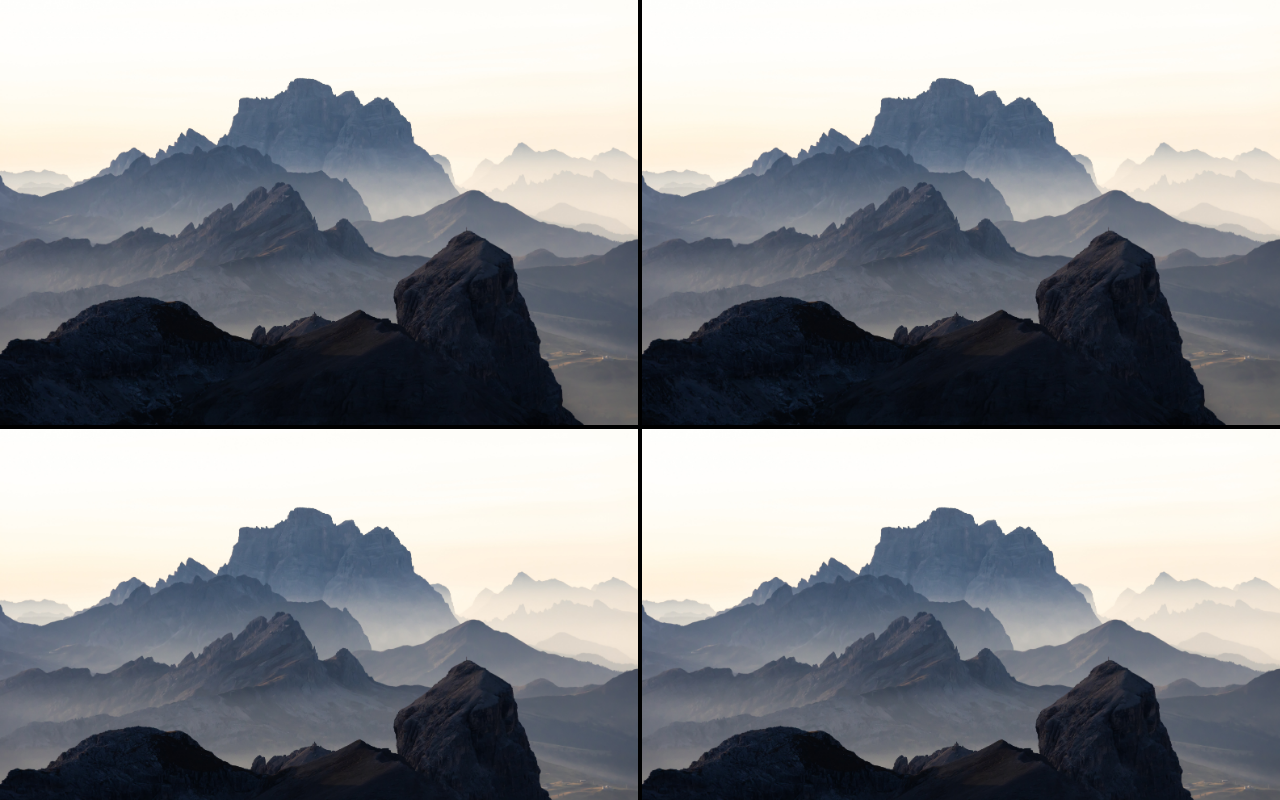
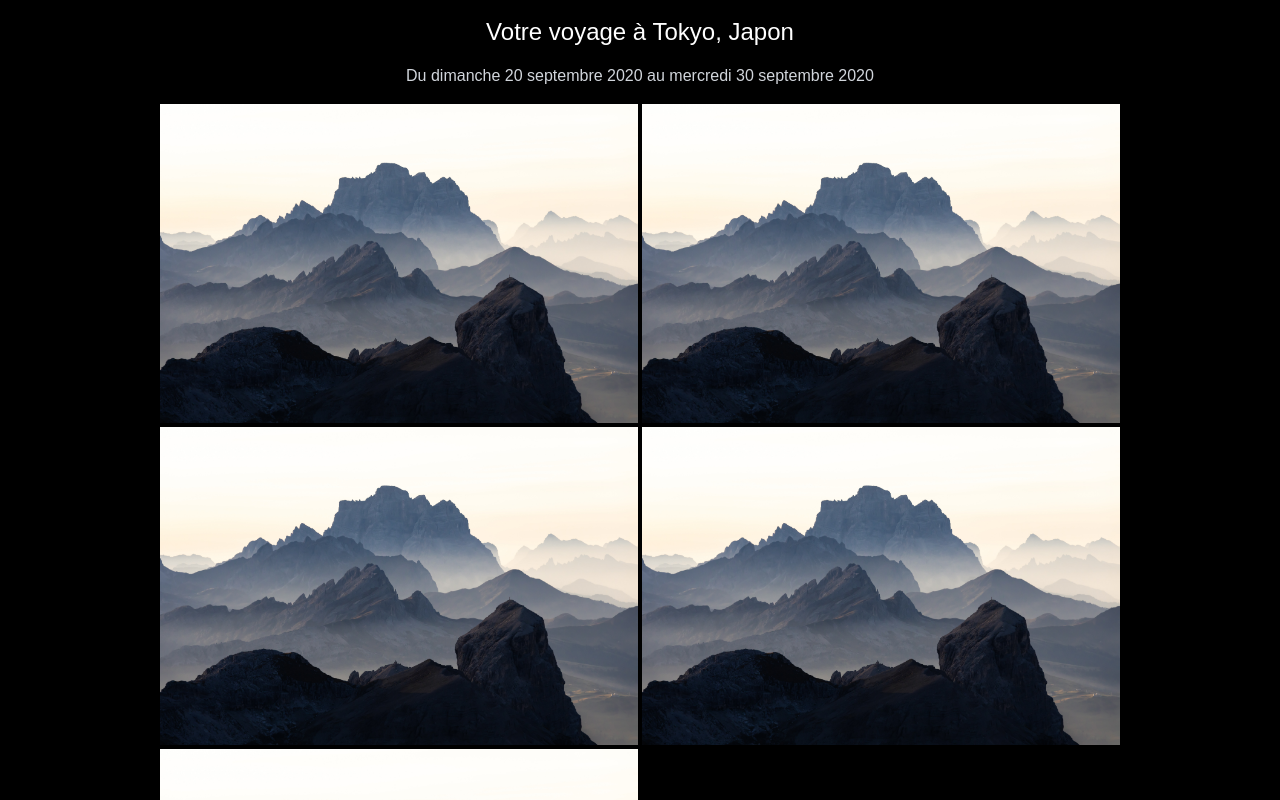
Before and after one commit to la-guirlande/voya-frontend, a React (Create React App) app: page / in a window 1280 px wide. Shown: the top 800 px of the page. Built offline with nearby package versions, Linux system fonts and the light colour scheme.

Commit message:
Add date props

```diff
--- a/src/App.tsx
+++ b/src/App.tsx
@@ -2,9 +2,13 @@ import React from 'react';
 import GalleryPage from './pages/gallery-page';
 
 function App() {
+
+  const startDate = new Date(Date.UTC(2020, 8, 20, 0, 0, 0));
+  const endDate = new Date(Date.UTC(2020, 8, 30, 3, 0, 0));
+
   return (
     <div className="App">
-      <GalleryPage />
+      <GalleryPage city="Tokyo" country="Japon" startDate={startDate} endDate={endDate}  />
     </div>
   );
 }
--- a/src/pages/gallery-page.tsx
+++ b/src/pages/gallery-page.tsx
@@ -1,7 +1,14 @@
 import React from 'react'
 import Gallery from '../components/Gallery/gallery'
 
-const GalleryPage = () => {
+interface IGalleryPageProps {
+  city: string;
+  country: string;
+  startDate: Date;
+  endDate: Date
+}
+
+const GalleryPage: React.FC<IGalleryPageProps> = ({ city, country, startDate, endDate }) => {
 
   const images = [
     './img/mountain.jpg',
@@ -11,9 +18,24 @@ const GalleryPage = () => {
     './img/mountain.jpg',
   ];
 
+  const formatDate = (date: Date) => {
+    let parsedDate = date.toLocaleDateString('fr-FR', { weekday: 'long', year: 'numeric', month: 'long', day: 'numeric' });
+    return parsedDate
+  };
+
   return (
-    <div className="bg-black">
-      <Gallery images={images}/>
+    <div className="flex flex-col">
+      <div className="bg-black">
+        <div className="text-white text-2xl text-center pt-4 pb-2 font-montserrat">
+          Votre voyage à {city}, {country}
+        </div>
+        <div className="text-gray-300 text-base text-center pb-4 pt-2 font-montserrat " >
+          Du {formatDate(startDate)} au {formatDate(endDate)}
+        </div>
+        <div className="px-40">
+          <Gallery images={images} />
+        </div>
+      </div>
     </div>
   )
 }
--- a/tailwind.config.js
+++ b/tailwind.config.js
@@ -2,7 +2,12 @@ module.exports = {
   purge: ['./src/**/*.{js,jsx,ts,tsx}', './public/index.html'],
   darkMode: false, // or 'media' or 'class'
   theme: {
-    extend: {},
+    extend: {
+      fontFamily: {
+        'quicksand': ['Quicksand', 'sans-serif'],
+        'montserrat': ['Montserrat', 'sans-serif']
+      }
+    },
   },
   variants: {
     extend: {},
```
